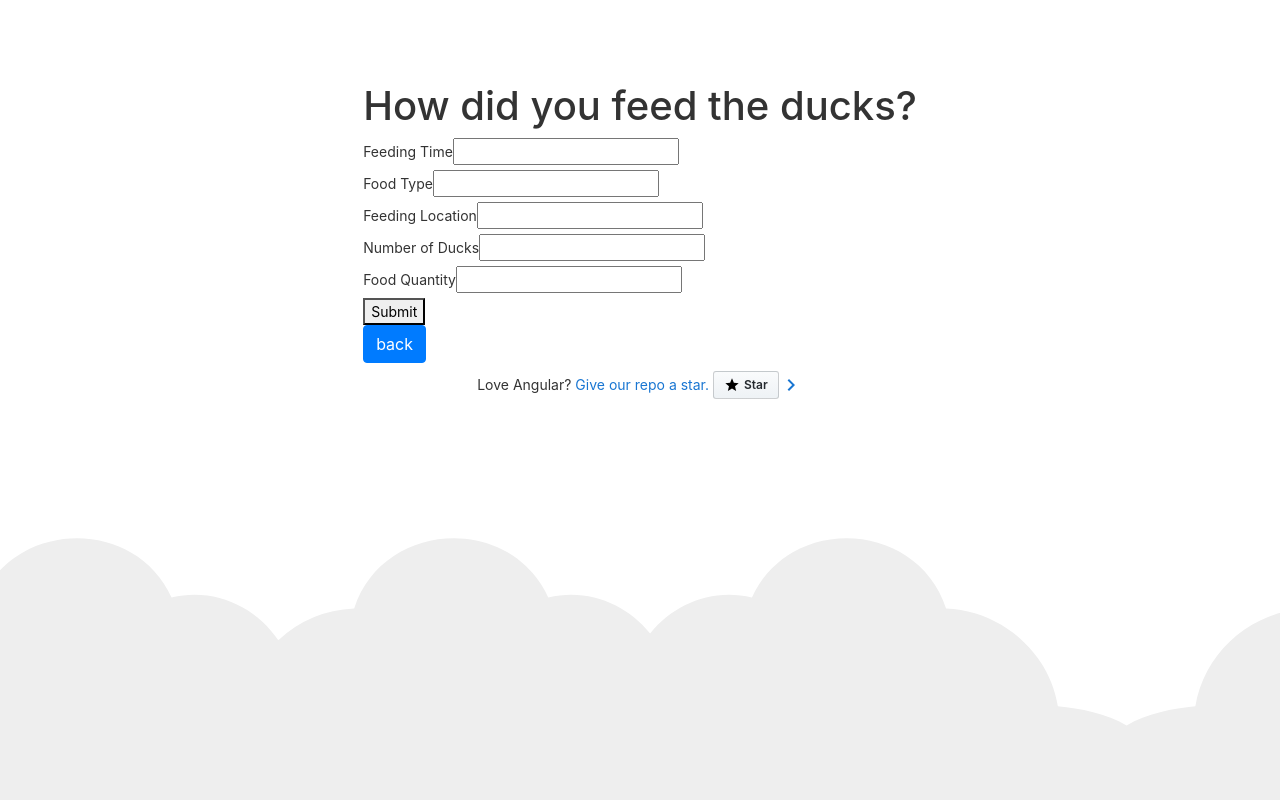
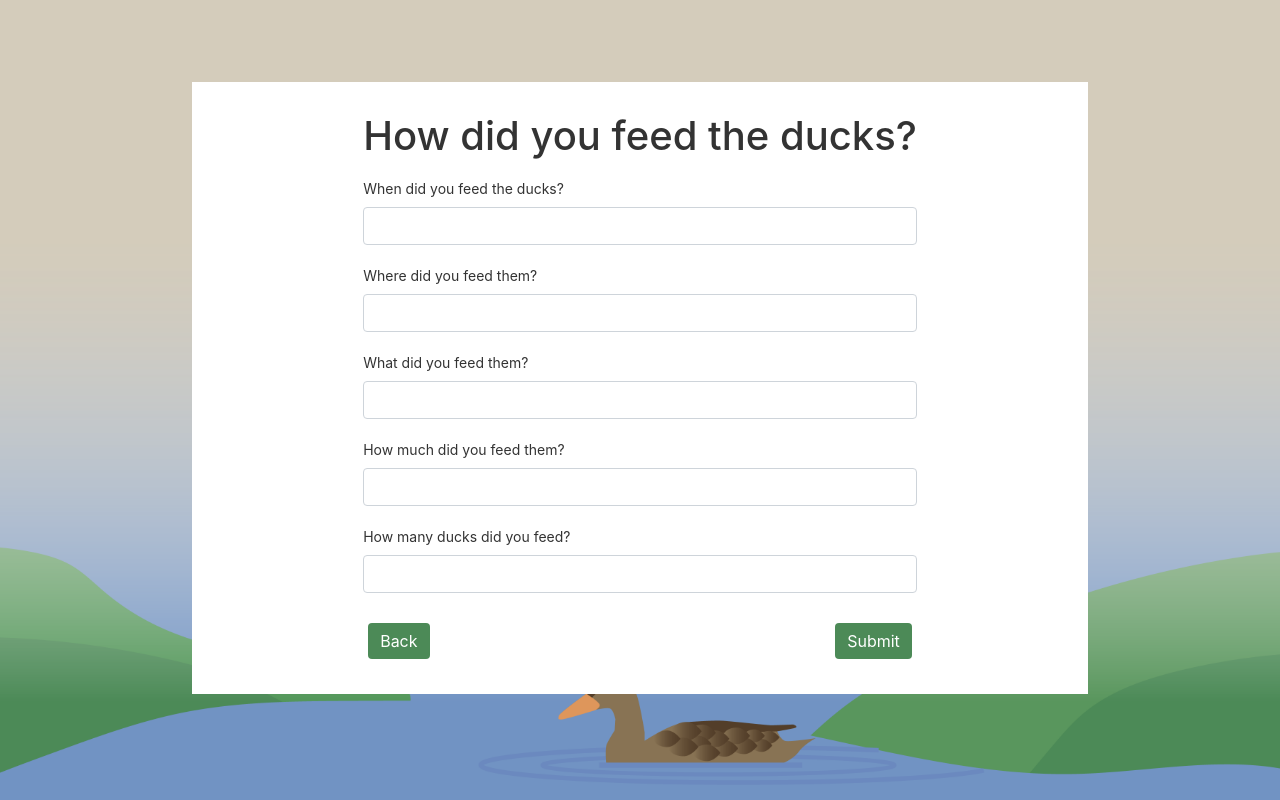
Before and after one commit to meredithom/duck-app, an Angular app: page /duck-form in a window 1280 px wide. Built offline with nearby package versions, Linux system fonts and the light colour scheme.

Commit message:
added custom css

```diff
--- a/src/app/app-routing.module.ts
+++ b/src/app/app-routing.module.ts
@@ -3,6 +3,7 @@ import { RouterModule, Routes } from '@angular/router';
 import { FeedingScheduleComponent } from './feeding-schedule/feeding-schedule.component';
 import { HomeComponent } from './home/home.component';
 import { FeedingScheduleFormComponent } from './feeding-schedule-form/feeding-schedule-form.component';
+import { FormSubmissionConfirmationComponent } from './form-submission-confirmation/form-submission-confirmation.component';
 
 const routes: Routes = [
   {
@@ -19,6 +20,11 @@ const routes: Routes = [
     path: 'duck-form',
     pathMatch: 'full',
     component: FeedingScheduleFormComponent
+  },
+  {
+    path: 'form-submission',
+    pathMatch: 'full',
+    component: FormSubmissionConfirmationComponent
   }
 ]
 
--- a/src/app/app.component.css
+++ b/src/app/app.component.css
@@ -1,3 +1,17 @@
+
+.center-container {
+  background-color: white;
+  display: flex;
+  flex-direction: column;
+  align-items: center;
+}
+
+.center-conatiner-content {
+  align-items: center;
+  padding: 30px;
+}
+
+
 :host {
     font-family: -apple-system, BlinkMacSystemFont, "Segoe UI", Roboto, Helvetica, Arial, sans-serif, "Apple Color Emoji", "Segoe UI Emoji", "Segoe UI Symbol";
     font-size: 14px;
--- a/src/app/app.component.html
+++ b/src/app/app.component.html
@@ -1,22 +1,7 @@
-<div class="content" role="main">
+
+<div class="center-container" role="main">
+  <div class="center-conatiner-content">
   <router-outlet></router-outlet>
-
-  <!-- Footer -->
-  <footer>
-      Love Angular?&nbsp;
-      <a href="https://github.com/angular/angular" target="_blank" rel="noopener"> Give our repo a star.
-        <div class="github-star-badge">
-            <svg class="material-icons" xmlns="http://www.w3.org/2000/svg" width="24" height="24" viewBox="0 0 24 24"><path d="M0 0h24v24H0z" fill="none"/><path d="M12 17.27L18.18 21l-1.64-7.03L22 9.24l-7.19-.61L12 2 9.19 8.63 2 9.24l5.46 4.73L5.82 21z"/></svg>
-          Star
-        </div>
-      </a>
-      <a href="https://github.com/angular/angular" target="_blank" rel="noopener">
-        <svg class="material-icons" xmlns="http://www.w3.org/2000/svg" width="24" height="24" viewBox="0 0 24 24"><path d="M10 6L8.59 7.41 13.17 12l-4.58 4.59L10 18l6-6z" fill="#1976d2"/><path d="M0 0h24v24H0z" fill="none"/></svg>
-      </a>
-  </footer>
-
-  <svg id="clouds" alt="Gray Clouds Background" xmlns="http://www.w3.org/2000/svg" width="2611.084" height="485.677" viewBox="0 0 2611.084 485.677">
-    <path id="Path_39" data-name="Path 39" d="M2379.709,863.793c10-93-77-171-168-149-52-114-225-105-264,15-75,3-140,59-152,133-30,2.83-66.725,9.829-93.5,26.25-26.771-16.421-63.5-23.42-93.5-26.25-12-74-77-130-152-133-39-120-212-129-264-15-54.084-13.075-106.753,9.173-138.488,48.9-31.734-39.726-84.4-61.974-138.487-48.9-52-114-225-105-264,15a162.027,162.027,0,0,0-103.147,43.044c-30.633-45.365-87.1-72.091-145.206-58.044-52-114-225-105-264,15-75,3-140,59-152,133-53,5-127,23-130,83-2,42,35,72,70,86,49,20,106,18,157,5a165.625,165.625,0,0,0,120,0c47,94,178,113,251,33,61.112,8.015,113.854-5.72,150.492-29.764a165.62,165.62,0,0,0,110.861-3.236c47,94,178,113,251,33,31.385,4.116,60.563,2.495,86.487-3.311,25.924,5.806,55.1,7.427,86.488,3.311,73,80,204,61,251-33a165.625,165.625,0,0,0,120,0c51,13,108,15,157-5a147.188,147.188,0,0,0,33.5-18.694,147.217,147.217,0,0,0,33.5,18.694c49,20,106,18,157,5a165.625,165.625,0,0,0,120,0c47,94,178,113,251,33C2446.709,1093.793,2554.709,922.793,2379.709,863.793Z" transform="translate(142.69 -634.312)" fill="#eee"/>
-  </svg>
+</div>
 
 </div>
--- a/src/app/app.module.ts
+++ b/src/app/app.module.ts
@@ -8,13 +8,15 @@ import { FeedingScheduleComponent } from './feeding-schedule/feeding-schedule.co
 import { AppRoutingModule } from './app-routing.module';
 import { FeedingScheduleFormComponent } from './feeding-schedule-form/feeding-schedule-form.component';
 import { HomeComponent } from './home/home.component';
+import { FormSubmissionConfirmationComponent } from './form-submission-confirmation/form-submission-confirmation.component';
 
 @NgModule({
   declarations: [
     AppComponent,
     FeedingScheduleComponent,
     FeedingScheduleFormComponent,
-    HomeComponent
+    HomeComponent,
+    FormSubmissionConfirmationComponent
   ],
   imports: [
     BrowserModule,
--- a/src/app/feeding-schedule-form/feeding-schedule-form.component.css
+++ b/src/app/feeding-schedule-form/feeding-schedule-form.component.css
@@ -0,0 +1,10 @@
+.form-item {
+    padding-bottom: 10px;
+    padding-top: 10px;
+}
+
+.btn-container {
+    display: flex;
+    justify-content: space-between;
+    padding-top: 20px;
+}
--- a/src/app/feeding-schedule-form/feeding-schedule-form.component.html
+++ b/src/app/feeding-schedule-form/feeding-schedule-form.component.html
@@ -1,38 +1,44 @@
 <div>
     <h1>How did you feed the ducks?</h1>
     <form [formGroup]="duckForm" (ngSubmit)="onSubmit(duckForm.value)">
-        <div>
+        <div class="form-item">
             <label for="feedingTime">
-                Feeding Time
+                When did you feed the ducks?
             </label>
-            <input id="feedingTime" type="text" formControlName="feedingTime">
+            <input class="form-control" id="feedingTime" type="text" formControlName="feedingTime">
         </div>
-        <div>
+
+        <div class="form-item">
+            <label for="feedingLocation">
+                Where did you feed them?
+            </label>
+            <input class="form-control" id="feedingLocation" type="text" formControlName="feedingLocation">
+        </div>
+
+        <div class="form-item">
             <label for="foodType">
-                Food Type
+                What did you feed them?
             </label>
-            <input id="foodType" type="text" formControlName="foodType">
+            <input class="form-control" id="foodType" type="text" formControlName="foodType">
         </div>
-        <div>
-            <label for="feedingLocation">
-                Feeding Location
+
+        <div class="form-item">
+            <label for="foodQuantity">
+                How much did you feed them?
             </label>
-            <input id="feedingLocation" type="text" formControlName="feedingLocation">
+            <input class="form-control" id="foodQuantity" type="text" formControlName="foodQuantity">
         </div>
-        <div>
+
+        <div class="form-item">
             <label for="numberOfDucks">
-                Number of Ducks
+                How many ducks did you feed?
             </label>
-            <input id="numberOfDucks" type="text" formControlName="numberOfDucks">
+            <input class="form-control" id="numberOfDucks" type="text" formControlName="numberOfDucks">
         </div>
-        <div>
-            <label for="foodQuantity">
-                Food Quantity
-            </label>
-            <input id="foodQuantity" type="text" formControlName="foodQuantity">
+        <div class="btn-container">
+            <a class="btn" href="" role="button">Back</a>
+
+            <button class="btn" type="submit">Submit</button>
         </div>
-        <button class="button" type="submit">Submit</button>
     </form>
 </div>
-
-<a class="btn btn-primary" href="" role="button">back</a>
--- a/src/app/feeding-schedule/feeding-schedule.component.html
+++ b/src/app/feeding-schedule/feeding-schedule.component.html
@@ -20,4 +20,4 @@
     </tbody>
   </table>
 
-  <a class="btn btn-primary" href="" role="button">back</a>
+  <a class="btn" href="" role="button">back</a>
--- a/src/app/home/home.component.css
+++ b/src/app/home/home.component.css
@@ -0,0 +1,9 @@
+/*TEXT STYLES*/
+.text-container {
+    text-align: center;
+    padding-bottom: 15px;
+}
+
+.text-container h1{
+    padding-bottom: 15px;
+}
--- a/src/app/home/home.component.html
+++ b/src/app/home/home.component.html
@@ -1,2 +1,13 @@
-<a class="btn btn-primary" href="/duck-form" role="button">I fed some ducks!</a>
-<a class="btn btn-primary" href="/list" role="button">View all data</a>
+<div class="text-container">
+    <h1>Welcome to the duck app</h1>
+    <p>We want to understand how ducks are being fed around the world.</p>
+    <p>Help us learn about ducks by telling us how you feed them!</p>
+</div>
+
+<div class="btn-container">
+    <a class="btn" href="/duck-form" role="button">I fed some ducks!</a>
+</div>
+
+<div class="btn-container">
+    <a class="btn" href="/list" role="button">View all data</a>
+</div>
--- a/src/styles.css
+++ b/src/styles.css
@@ -1,2 +1,39 @@
 /* You can add global styles to this file, and also import other style files */
 @import "../node_modules/bootstrap/";
+
+/*BACKGROUND*/
+html {
+    background-color: #D4CCBB;
+    background-image: url(./app/assets/duck-app-bg.png);
+    height: 100%;
+    background-position: center bottom;
+    background-repeat: no-repeat;
+    background-size: cover;
+  }
+
+  body {
+      max-width: 70%;
+      display: flex;
+      margin: 82px auto 32px;
+      flex-direction: column;
+      align-items: center;
+  }
+
+/*BUTTON STYLES*/
+.btn-container {
+    text-align: center;
+    padding: 5px;
+}
+
+.btn     {
+    background-color: #4C8A57;
+    color: white;
+    text-decoration: none;
+    border: none;
+}
+
+.btn:hover {
+    background-color: #356A3E;
+    color: white;
+    text-decoration: none;
+}
```
Also changed, not shown: src/app/assets/duck-app-bg.png (added).
